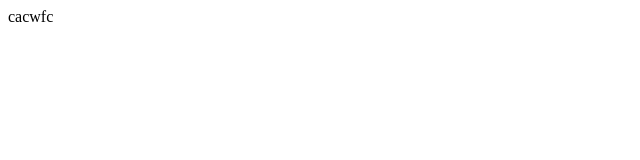
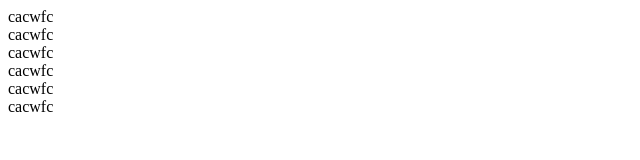
Before and after one commit to NikolayFrontEnd/gitLearn, a plain HTML site: page index.html in a window 1280 px wide. Shown: the whole page, without its empty margins (0-640 px from the left). Drawn offline with Linux system fonts and the light colour scheme.

```diff
--- a/index.html
+++ b/index.html
@@ -7,5 +7,10 @@
 </head>
 <body>
     <div>cacwfc</div>
+    <div>cacwfc</div>
+    <div>cacwfc</div>
+    <div>cacwfc</div>
+    <div>cacwfc</div>
+    <div>cacwfc</div>
 </body>
 </html>
```
